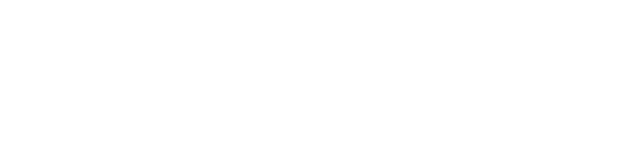
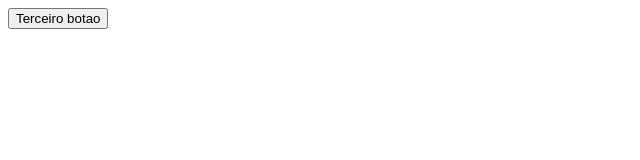
Before and after one commit to yadeisse/Exercicio---Jessica, a plain HTML site: page Index.html in a window 1280 px wide. Shown: the whole page, without its empty margins (0-640 px from the left). Drawn offline with Linux system fonts and the light colour scheme.

Commit message:
Terceito botao

```diff
--- a/Index.html
+++ b/Index.html
@@ -8,6 +8,7 @@
 </head>
 <body>
 
+    <button>Terceiro botao</button>
 
 </body>
 </html>
```
